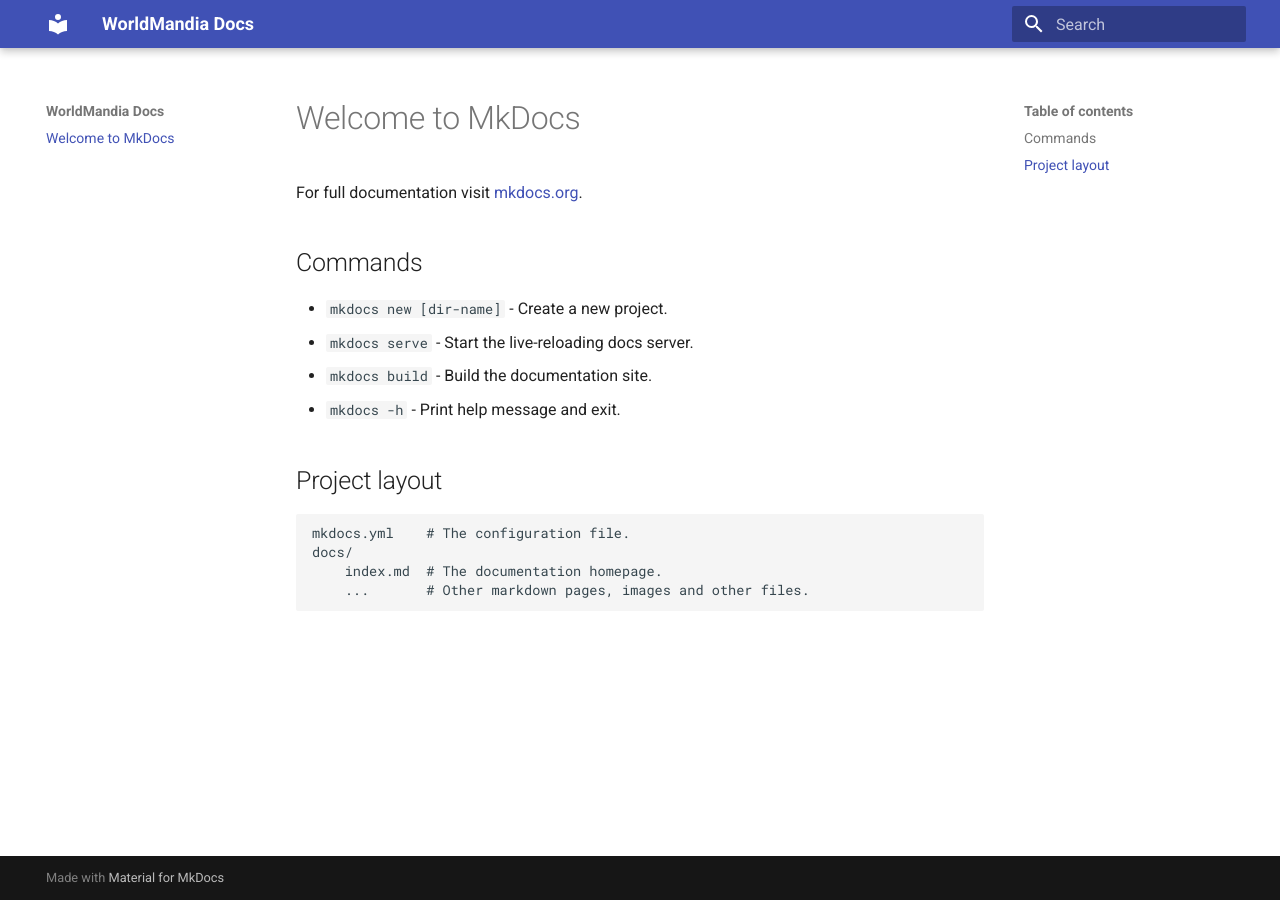
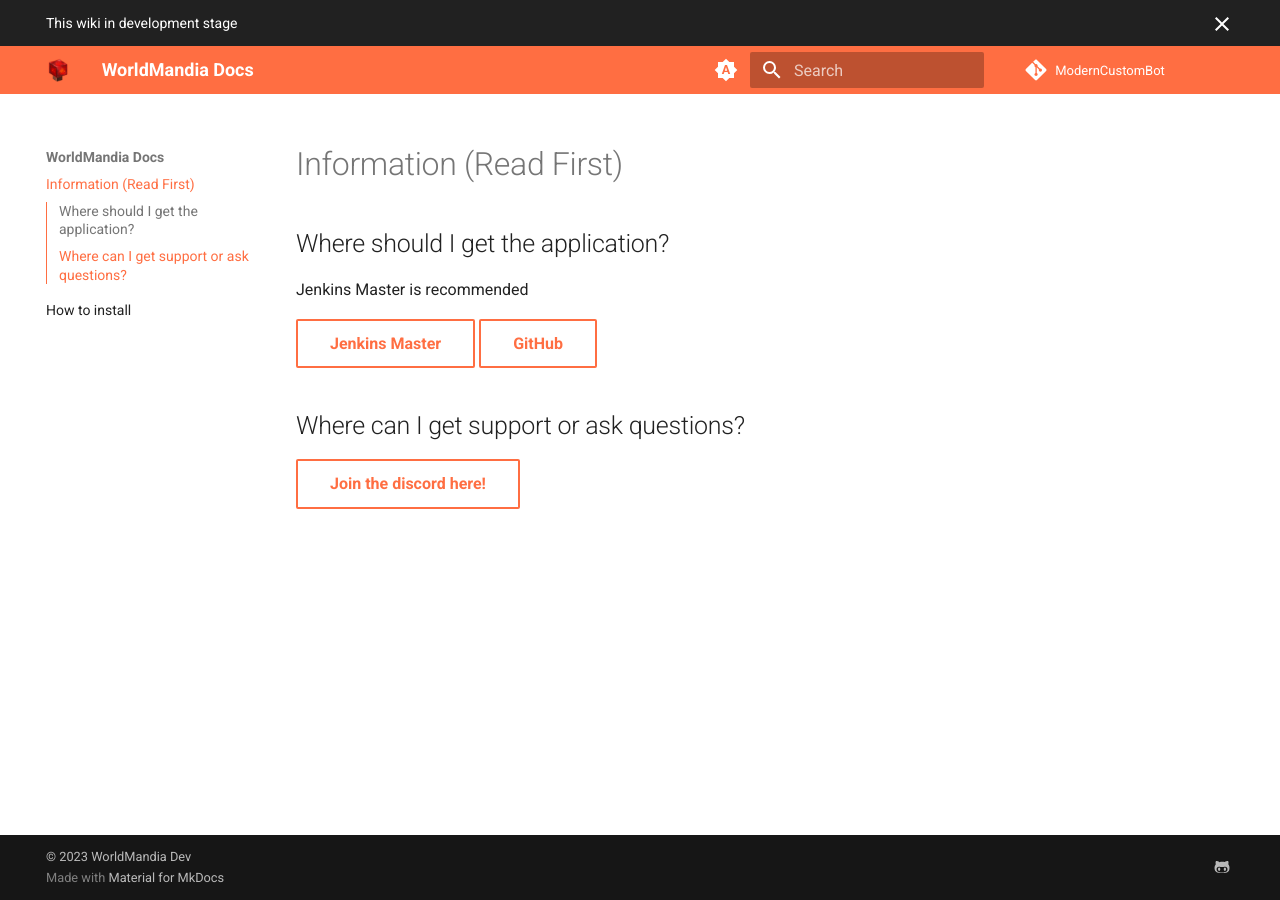
Before and after one commit to mani1232/docs, an MkDocs documentation site: the page built from docs/index.md, in a window 1280 px wide. Built offline with MkDocs 1.6.1 and Material for MkDocs 9.7.7, drawn with Linux system fonts in a browser that asks for light colours; comment, search, counter and statistics services are not loaded.

Commit message:
update wiki

```diff
--- a/docs/index.md
+++ b/docs/index.md
@@ -1,17 +1,15 @@
-# Welcome to MkDocs
+---
+title: Information (Read First)
+slug: /
+sidebar_position: 1
+---
 
-For full documentation visit [mkdocs.org](https://www.mkdocs.org).
+## Where should I get the application?
 
-## Commands
+Jenkins Master is recommended
 
-* `mkdocs new [dir-name]` - Create a new project.
-* `mkdocs serve` - Start the live-reloading docs server.
-* `mkdocs build` - Build the documentation site.
-* `mkdocs -h` - Print help message and exit.
+[Jenkins Master](https://ci.worldmandia.cc/view/WorldMandia/job/ModernCustomBot-job/){ .md-button } [GitHub](https://github.com/mani1232/ModernCustomBot){ .md-button }
 
-## Project layout
+## Where can I get support or ask questions?
 
-    mkdocs.yml    # The configuration file.
-    docs/
-        index.md  # The documentation homepage.
-        ...       # Other markdown pages, images and other files.
+[Join the discord here!](https://discord.worldmandia.cc/){ .md-button }
--- a/mkdocs.yml
+++ b/mkdocs.yml
@@ -1,3 +1,79 @@
 site_name: WorldMandia Docs
+
+repo_url: https://github.com/mani1232/ModernCustomBot
+repo_name: ModernCustomBot
+
 theme:
+  favicon: images/favicon.png
+  logo: assets/logo.png
+  features:
+    - content.tabs.link
+    - navigation.path
+    - navigation.sections
+    - navigation.instant
+    - navigation.instant.progress
+    - navigation.prune
+    - toc.integrate
+    - navigation.top
+    - search.suggest
+    - search.share
+    - header.autohide
+    - announce.dismiss
+    - content.tooltips
+  language: en
+  custom_dir: overrides
   name: material
+  icon:
+    repo: fontawesome/brands/git-alt
+    previous: fontawesome/solid/angle-left
+    next: fontawesome/solid/angle-right
+  palette:
+
+    - media: "(prefers-color-scheme)"
+      primary: deep orange
+      accent: deep orange
+      toggle:
+        icon: material/brightness-auto
+        name: Switch to light mode
+
+    - media: "(prefers-color-scheme: light)"
+      primary: deep orange
+      scheme: default
+      accent: deep orange
+      toggle:
+        icon: material/brightness-7
+        name: Switch to dark mode
+
+    - media: "(prefers-color-scheme: dark)"
+      primary: deep orange
+      scheme: slate
+      accent: deep orange
+      toggle:
+        icon: material/brightness-4
+        name: Switch to system preference
+
+plugins:
+  - search
+  #- social
+  #- optimize
+  - offline
+
+markdown_extensions:
+  - admonition
+  - pymdownx.details
+  - abbr
+  - attr_list
+  - pymdownx.snippets
+  - pymdownx.superfences
+  - pymdownx.tabbed:
+      slugify: !!python/object/apply:pymdownx.slugs.slugify
+        kwds:
+          case: lower
+
+extra:
+  social:
+    - icon: fontawesome/brands/github-alt
+      link: https://github.com/mani1232
+
+copyright: |
+  &copy; 2023 <a href="https://github.com/mani1232"  target="_blank" rel="noopener">WorldMandia Dev</a>
--- /dev/null
+++ b/overrides/main.html
@@ -0,0 +1,5 @@
+{% extends "base.html" %}
+
+{% block announce %}
+This wiki in development stage
+{% endblock %}
```
Also changed, not shown: docs/how-to-install.md (added, +13 -0 lines), docs/assets/logo.png (added), docs/images/favicon.png (added).
